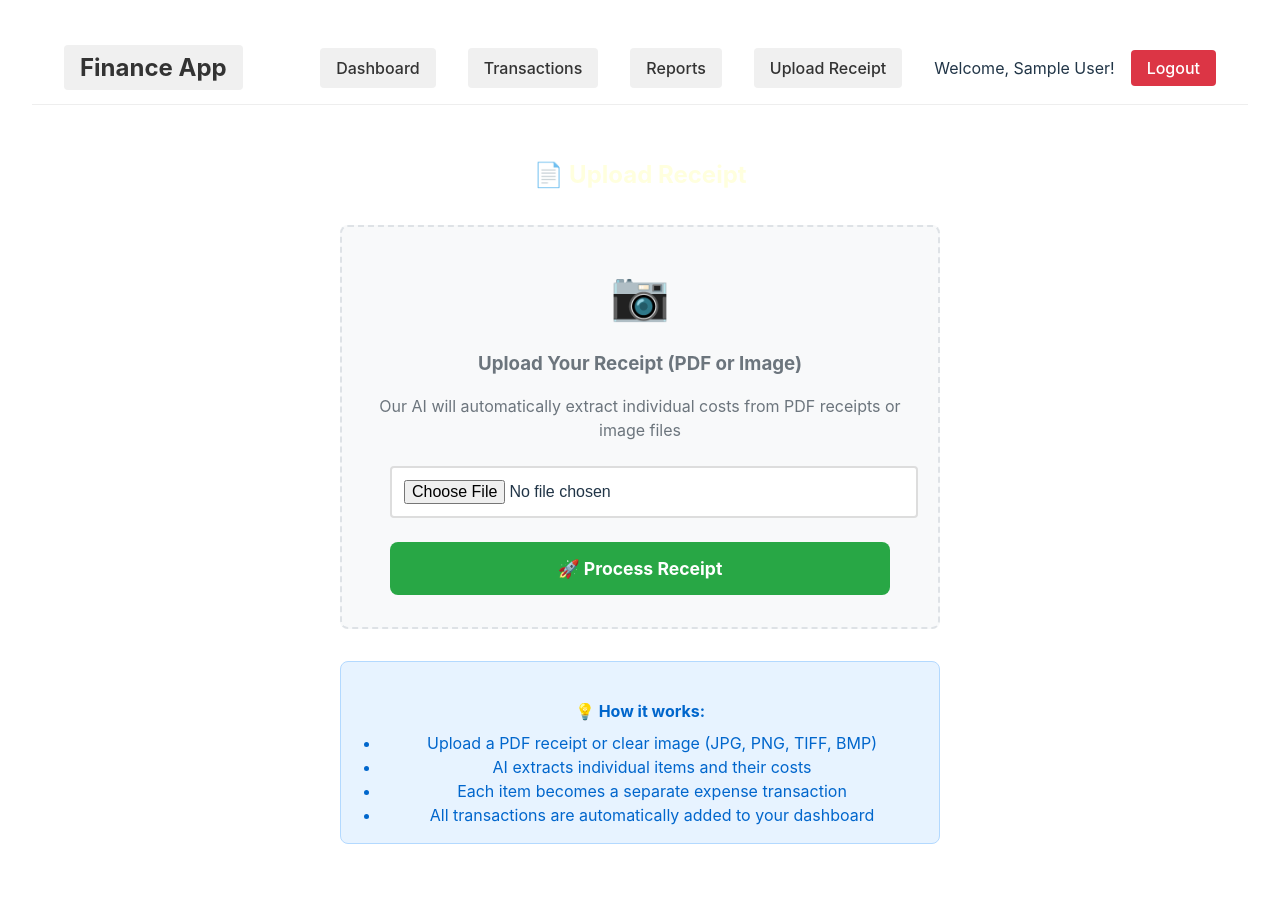
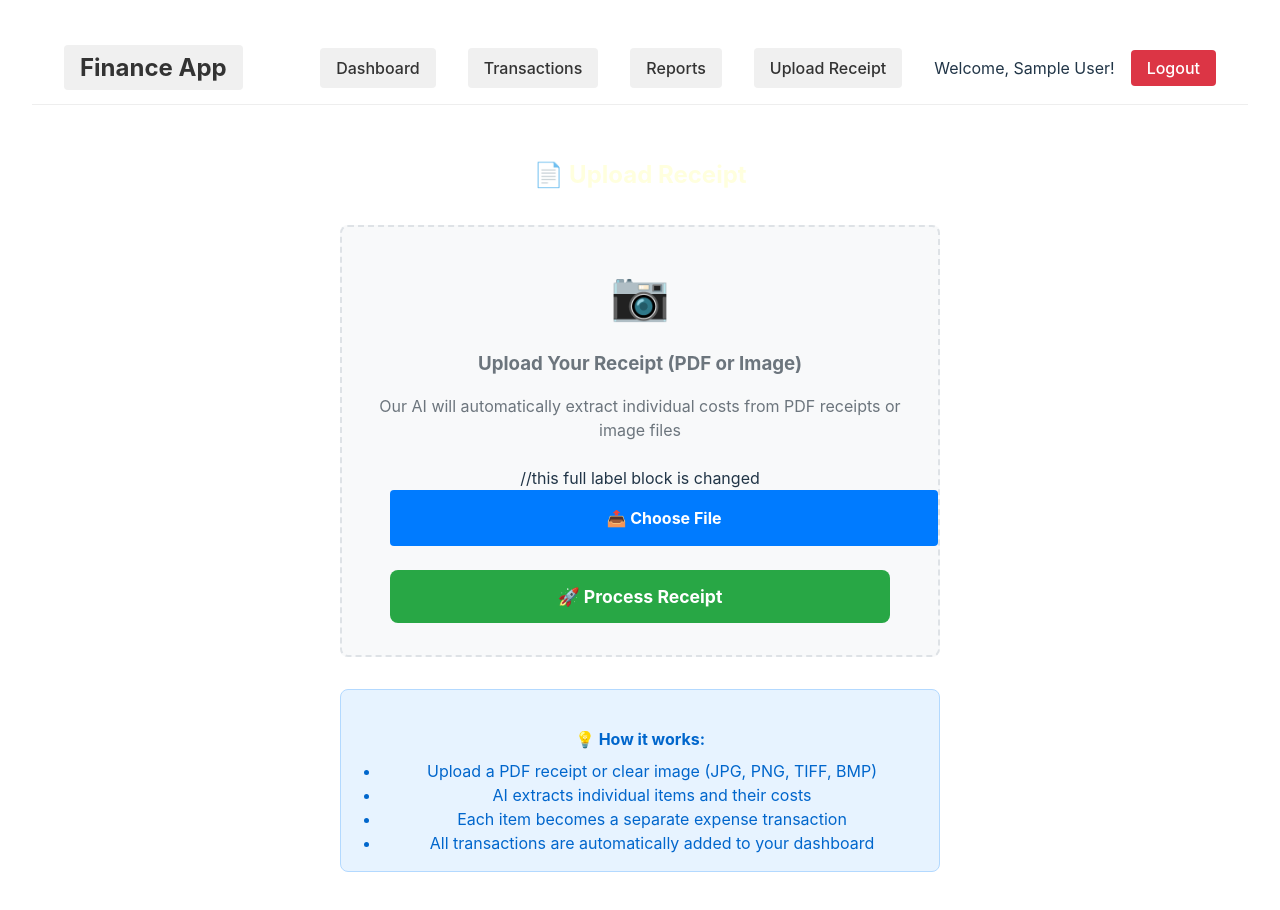
Before and after one commit to Arinjoshi/Finance-Tracker, a React (Vite) app in the folder Frontend/: page /upload-receipt in a window 1280 px wide. Shown: the top 910 px of the page. Built offline with nearby package versions, Linux system fonts and the light colour scheme; sample sign-in values are in the browser's storage.

Commit message:
changed reciept upload form and made limit of 5 transaction on dashboard

```diff
--- a/Frontend/src/components/Dashboard.jsx
+++ b/Frontend/src/components/Dashboard.jsx
@@ -38,7 +38,7 @@ function Dashboard() {
 
       if (response.ok) {
         const transactions = response.data || []
-        setRecentTransactions(transactions)
+        setRecentTransactions(transactions.slice(0,5))
 
         // Calculate summary
         let totalIncome = 0
--- a/Frontend/src/components/ReceiptUploadForm.jsx
+++ b/Frontend/src/components/ReceiptUploadForm.jsx
@@ -51,7 +51,7 @@ function ReceiptUploadForm() {
         //Refresh the page after 3 seconds to show new transactions on dashboard
         setTimeout(() => {
           window.location.reload()
-        }, 3000)
+        }, 60000)
 
       } else {
         throw new Error(response.error || 'Failed to process receipt')
@@ -86,7 +86,7 @@ function ReceiptUploadForm() {
         </p>
 
         <form onSubmit={handleSubmit}>
-          <div style={{ marginBottom: '1.5rem' }}>
+          <div style={{ marginBottom: '1.5rem', textAlign: 'center'}}>
             <input
               id="receipt-file"
               type="file"
@@ -94,14 +94,35 @@ function ReceiptUploadForm() {
               onChange={handleFileChange}
               required
               style={{
+                //id was not before
+                id: 'receipt-file',
                 width: '100%',
                 padding: '0.75rem',
                 border: '2px solid #ddd',
                 borderRadius: '4px',
                 fontSize: '1rem',
-                backgroundColor: 'white'
+                backgroundColor: 'white',
+                //display was not before
+                display: 'none',
               }}
             />
+            //this full label block is changed
+                  {/* Custom Upload Button */}
+          <label
+            htmlFor="receipt-file"
+            style={{
+              display: 'block',
+              width: '100%',
+              padding: '1rem 1.5rem',
+              backgroundColor: '#007bff',
+              color: 'white',
+              borderRadius: '4px',
+              cursor: 'pointer',
+              fontWeight: 'bold'
+            }}
+          >
+            {file ? '📂 File is uploaded' : '📤 Choose File'}
+          </label>
           </div>
 
           <button
```
